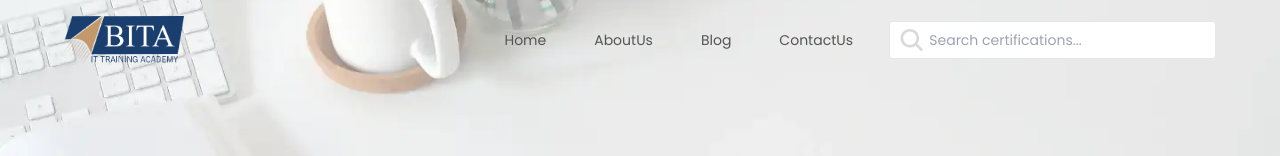
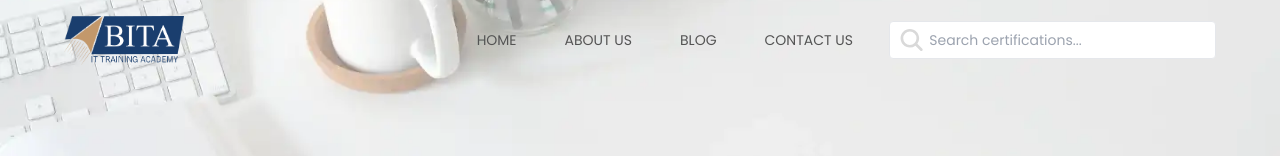
Before and after one commit to bita-certificationtraining/certification-training, a Next.js app: page / in a window 1280 px wide. Shown: the top 156 px of the page. Built offline with nearby package versions, Linux system fonts and the light colour scheme.

Commit message:
navchange

```diff
--- a/app/components/Footer.js
+++ b/app/components/Footer.js
@@ -24,13 +24,16 @@ export default function Footer() {
             <ul className="leading-7">
               {/* <li>Home</li> */}
               <li>
-                <Link href="/">Home</Link>
+                <Link href="/">HOME</Link>
               </li>
               <li>
-                <Link href="/aboutus">AboutUs</Link>
+                <Link href="/aboutus">ABOUT US</Link>
               </li>
               <li>
-                <Link href="/contactus">ContactUs</Link>
+                <Link href="/blog">BLOG</Link>
+              </li>
+              <li>
+                <Link href="/contactus">CONTACT US</Link>
               </li>
             </ul>
           </div>
--- a/app/components/Navbar.js
+++ b/app/components/Navbar.js
@@ -51,7 +51,7 @@ export default function Navbar() {
               href="/"
               className="rounded-xl px-3 py-1 transition duration-75 ease-linear hover:bg-themeblue hover:text-white"
             >
-              Home
+              HOME
             </Link>
           </li>
           <li>
@@ -59,7 +59,7 @@ export default function Navbar() {
               href="/aboutus"
               className="rounded-xl px-3 py-1 transition duration-75 ease-linear hover:bg-themeblue hover:text-white"
             >
-              AboutUs
+              ABOUT US
             </Link>
           </li>
           <li>
@@ -67,7 +67,7 @@ export default function Navbar() {
               href="/blog"
               className="rounded-xl px-3 py-1 transition duration-75 ease-linear hover:bg-themeblue hover:text-white"
             >
-              Blog
+              BLOG
             </Link>
           </li>
           <li>
@@ -75,7 +75,7 @@ export default function Navbar() {
               href="/contactus"
               className="rounded-xl px-3 py-1 transition duration-75 ease-linear hover:bg-themeblue hover:text-white"
             >
-              ContactUs
+              CONTACT US
             </Link>
           </li>
           <li>
@@ -105,7 +105,7 @@ export default function Navbar() {
               className="block rounded-xl px-3 py-1 transition duration-75 ease-linear hover:bg-themeblue hover:text-white"
               onClick={() => setMenuOpen(false)}
             >
-              Home
+              HOME
             </Link>
           </li>
           <li>
@@ -114,7 +114,7 @@ export default function Navbar() {
               className="block rounded-xl px-3 py-1 transition duration-75 ease-linear hover:bg-themeblue hover:text-white"
               onClick={() => setMenuOpen(false)}
             >
-              About
+              ABOUT
             </Link>
           </li>
           <li>
@@ -122,7 +122,7 @@ export default function Navbar() {
               href="/blog"
               className="rounded-xl px-3 py-1 transition duration-75 ease-linear hover:bg-themeblue hover:text-white"
             >
-              Blog
+              BLOG
             </Link>
           </li>
           <li>
@@ -131,7 +131,7 @@ export default function Navbar() {
               className="block rounded-xl px-3 py-1 transition duration-75 ease-linear hover:bg-themeblue hover:text-white"
               onClick={() => setMenuOpen(false)}
             >
-              Contact
+              CONTACT US
             </Link>
           </li>
         </ul>
```
